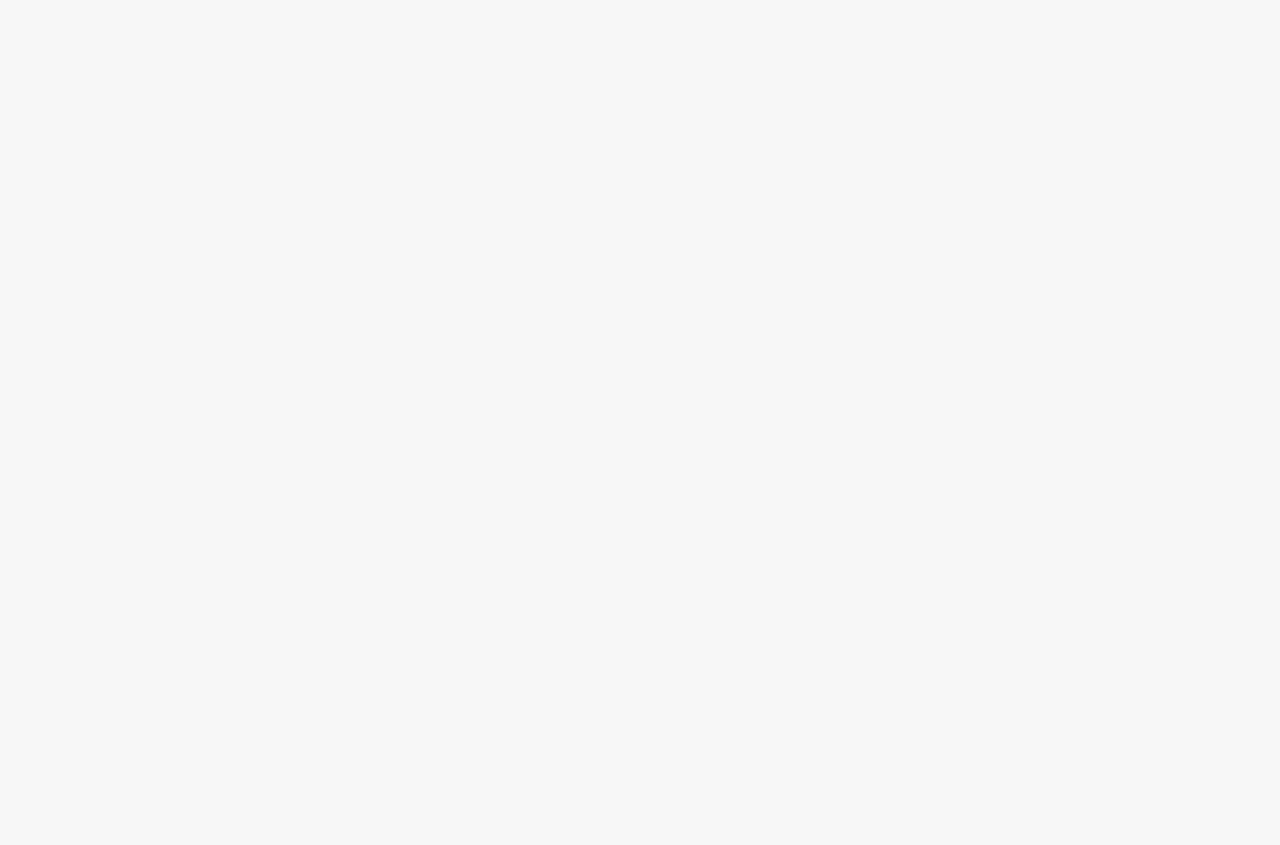
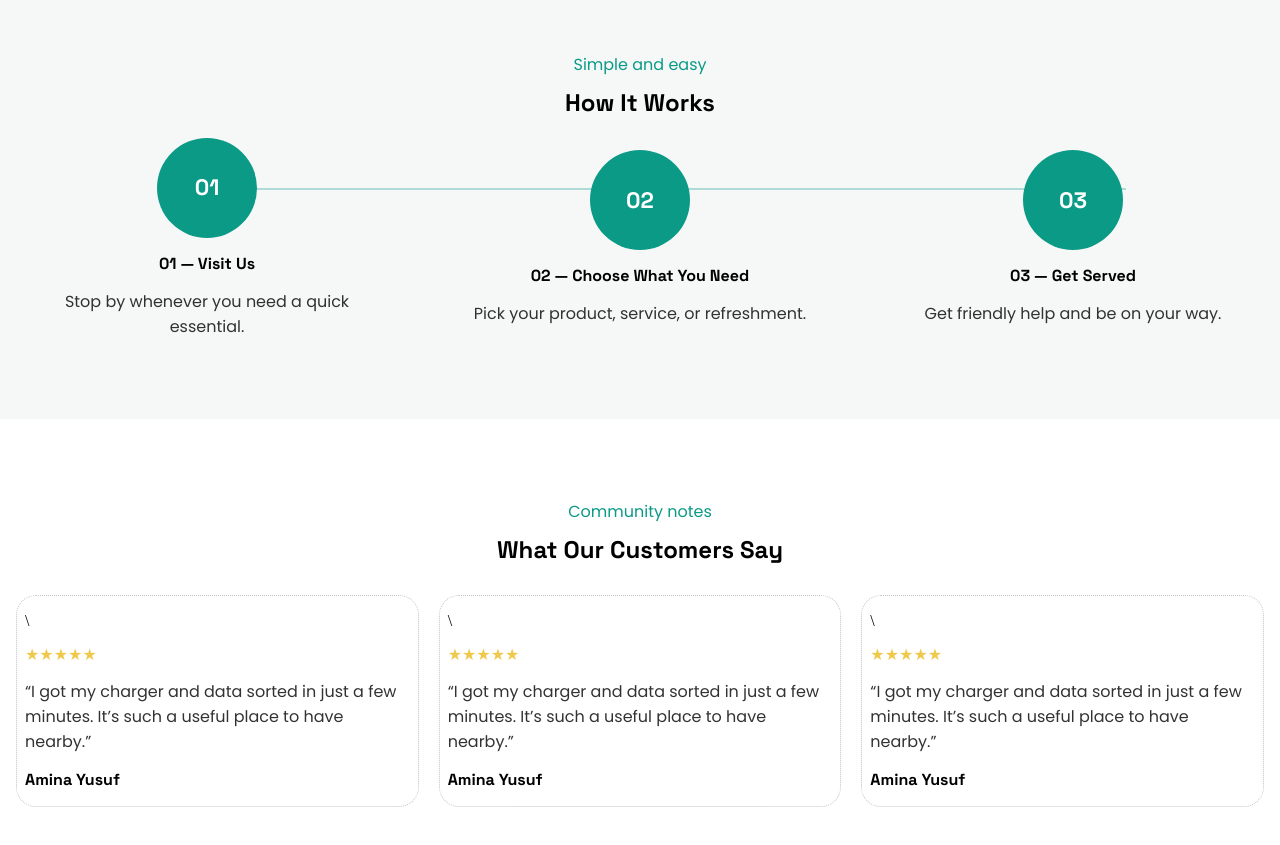
Before and after one commit to Mikaila-Dev/asm-shop, a React (Vite) app: page / in a window 1280 px wide. Shown: the part 4020-4865 px from the top of the page. Before the commit the page ends 3985 px from the top, so only its background shows below. Built offline with nearby package versions, Linux system fonts and the light colour scheme; a web font is replaced by a local one.

Commit message:
initialing bottom

```diff
--- a/src/About.jsx
+++ b/src/About.jsx
@@ -7,6 +7,7 @@ export function About(){
             <div className="about-left-side">
                <img style={{
                 width: "100%", height: "100%"
+
                }} src={leftImage} alt="" />
             </div>
 
--- a/src/App.jsx
+++ b/src/App.jsx
@@ -3,6 +3,8 @@ import { About } from './About'
 import './App.css'
 import { Header } from './Header'
 import { Hero } from './Hero'
+import { HowItWork } from './HowItWork'
+import { CustomersSay } from './CustomersSay.jsx'
 import { Product } from './Product'
 import { Services } from './Services'
 import { WhyChooseUs } from './WhyChooseUs'
@@ -17,6 +19,8 @@ function App() {
     <WhyChooseUs />
     <Product />
     <About />
+    <HowItWork />
+    <CustomersSay />
     </>
   )
 }
--- /dev/null
+++ b/src/CustomersSay.jsx
@@ -0,0 +1,69 @@
+import "./css-file/people-say.css"
+
+export function CustomersSay(){
+    return(
+        <section className="customer-say">
+            <div className="customer-say-head">
+                <p>Community notes</p>
+            </div>
+
+            <div className="customer-say-h">
+                <h1>What Our Customers Say</h1>
+            </div>
+
+            <div className="customer-say-main">
+                <div className="customer-say-containers">\
+                   <div className="say-image">
+                       <p>★★★★★</p>
+                    {/* should be image */}
+                   </div>
+
+                   <div className="say-paragraph">
+                    <p>“I got my charger and data sorted in just a few minutes. It’s such a useful place to have nearby.”</p>
+                   </div>
+
+                   <div className="say-name">
+                    <h4>Amina Yusuf</h4>
+                   </div>
+                </div>
+
+
+                <div className="customer-say-containers">\
+                   <div className="say-image">
+                       <p>★★★★★</p>
+                    {/* should be image */}
+                   </div>
+
+                   <div className="say-paragraph">
+                    <p>“I got my charger and data sorted in just a few minutes. It’s such a useful place to have nearby.”</p>
+                   </div>
+
+                   <div className="say-name">
+                    <h4>Amina Yusuf</h4>
+                   </div>
+                </div>
+
+
+                <div className="customer-say-containers">\
+                   <div className="say-image">
+                       <p>★★★★★</p>
+                    {/* should be image */}
+                   </div>
+
+                   <div className="say-paragraph">
+                    <p>“I got my charger and data sorted in just a few minutes. It’s such a useful place to have nearby.”</p>
+                   </div>
+
+                   <div className="say-name">
+                    <h4>Amina Yusuf</h4>
+                   </div>
+                </div>
+
+
+
+
+
+            </div>
+        </section>
+    )
+}
--- /dev/null
+++ b/src/HowItWork.jsx
@@ -0,0 +1,53 @@
+import "./css-file/how-it-work.css"
+export function HowItWork () {
+    return(
+        <section className="how-it-work">
+            <div className="how-it-work-head">
+                <p>Simple and easy</p>
+            </div>
+
+            <div className="how-it-work-h">
+                <h1>How It Works</h1>
+            </div>
+
+            <div className="how-it-work-main">
+
+
+                <div className="how-containers">
+                    <span className="how-it-work-line"></span>
+                    <div className="how-number">01</div>
+                    <div className="how-h4">
+                        <h4>01 — Visit Us</h4>
+                    </div>
+
+                    <div className="how-paragraph">
+                        <p>Stop by whenever you need a quick essential.</p>
+                    </div>
+                </div>
+
+                <div className="how-containers">
+                    <div className="how-number">02</div>
+                    <div className="how-h4">
+                        <h4>02 — Choose What You Need</h4>
+                    </div>
+
+                    <div className="how-paragraph">
+                        <p>Pick your product, service, or refreshment.</p>
+                    </div>
+                </div>
+
+                <div className="how-containers">
+                    <div className="how-number">03</div>
+                    <div className="how-h4">
+                        <h4>03 — Get Served</h4>
+                    </div>
+
+                    <div className="how-paragraph">
+                        <p>Get friendly help and be on your way.</p>
+                    </div>
+                </div>
+
+            </div>
+        </section>
+    )
+}
--- a/src/css-file/about.css
+++ b/src/css-file/about.css
@@ -74,4 +74,5 @@
 }
 .about-learn-more a {
     color: black;
+    font-family: "poppins";
 }
--- /dev/null
+++ b/src/css-file/how-it-work.css
@@ -0,0 +1,83 @@
+.how-it-work {
+    display: flex;
+    flex-direction: column;
+    text-align: center;
+    /* justify-content: center; */
+    align-items: center;
+    padding: 5em 1em;
+    gap: 10px;
+}
+.how-it-work-line {
+    width: 73%;
+    height: 2px;
+    background: #0b9a86;
+    opacity: 0.3;
+    position: absolute;
+    left: 15%;
+    margin-top: 50px;
+}
+.how-it-work-head {
+    display: flex;
+    text-align: center;
+    font-family: "poppins";
+    color: #0b9a86;
+}
+.how-it-work-h {
+    font-family: "space grotesk";
+    display: flex;
+    justify-content: center;
+    align-items: center;
+    text-align: center;
+}
+.how-it-work-main {
+    display: flex;
+    justify-content: space-between;
+    align-items: center;
+    width: 100%;
+    gap: 20px;
+    padding: 0 1em;
+    margin-top: 10px;
+}
+@media(max-width: 820px){
+    .how-it-work-line {
+        display: none;
+    }
+    .how-it-work-main {
+        display: flex;
+        flex-direction: column;
+    }
+}
+.how-containers {
+    display: flex;
+    flex-direction: column;
+    align-items: center;
+    gap: 15px;
+    /* border: 2px solid #0b9a86; */
+    width: 350px;
+}
+.how-number {
+    background: #0b9a86;
+    font-size: 1.4rem;
+    font-weight: bold;
+    color: white;
+    font-family: "space grotesk";
+    width: 100px;
+    height: 100px;
+    display: flex;
+    justify-content: center;
+    align-items: center;
+    border-radius: 50%;
+    position: relative;
+    z-index: 1;
+}
+.how-h4 {
+    display: flex;
+    align-items: center;
+    justify-content: center;
+    font-family: "space grotesk";
+}
+.how-paragraph {
+    font-family: "poppins";
+    opacity: 0.8;
+    font-size: clamp(0.7rem, 1.5vw, 1rem);
+}
--- /dev/null
+++ b/src/css-file/people-say.css
@@ -0,0 +1,51 @@
+.customer-say {
+    display: flex;
+    flex-direction: column;
+    align-items: center;
+    justify-content: center;
+    padding: 5em 1em;
+    background: white;
+    gap: 10px;
+}
+.customer-say-head {
+    color: #0b9a86;
+    font-family: "poppins";
+}
+.customer-say-h {
+    font-family: "space grotesk";
+    text-align: center;
+    font-size: clamp(0.7rem, 2vw, 1rem);
+    /* font-size: 0.8rem; */
+}
+.customer-say-main {
+    display: flex;
+    /* flex-direction: column; */
+    align-items: center;
+    justify-content: space-between;
+    gap: 20px;
+    margin-top: 20px;
+}
+@media (max-width: 915px){
+    .customer-say-main {
+        flex-direction: column;
+    }
+}
+.customer-say-containers {
+    display: flex;
+    flex-direction: column;
+    gap: 15px;
+    border: 1.5px dotted rgba(0, 0, 0, 0.233);
+    padding: 1em 0.5em;
+    border-radius: 20px;
+    max-width: 1000px;
+}
+.say-image {
+    color: #efc94c;
+}
+.say-paragraph {
+    font-family: "poppins";
+    opacity: 0.8;
+}
+.say-name {
+    font-family: "space grotesk";
+}
```
